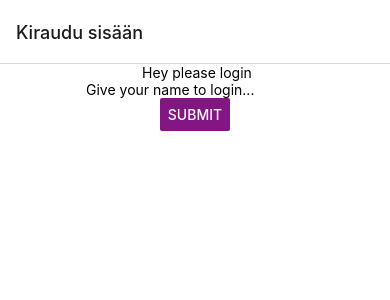
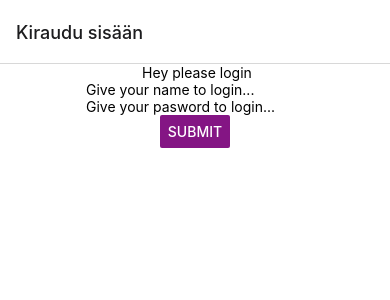
Before and after one commit to TVT21KMO-Mobiilikehitysprojekti-R6/Jaska, a React Native app: screen /LoginPage in a window 390 px wide. Shown: the top 300 px of the page. Built offline with nearby package versions, Linux system fonts and the light colour scheme.

Commit message:
Login ei toimi funktio bugaa

```diff
--- a/App.js
+++ b/App.js
@@ -12,7 +12,7 @@ import { firestone } from './firebase/Config'
 export default function App() {
 
   const Stack = createNativeStackNavigator();
-
+//const [logged, setLogged] = useState(false);
 
   return (
 
--- a/components/LoginPage.js
+++ b/components/LoginPage.js
@@ -1,23 +1,36 @@
 import { View, Text, SafeAreaView, Button, TextInput } from 'react-native'
 import React, { useState } from 'react'
 import Styles from './Styles';
+import {getAuth, signInWithEmailAndPassword} from "../firebase/Config.js";
+import MainPage from './MainPage';
 
 export default function LoginPage({navigation, setLogin}) {
 
   const [username, setUserName] = useState(''); // anna joku nimi
+  const [password, setPassword] = useState(''); // anna joku nimi
+    /* const [error, setError] = useState(null);
 
-  const login = () => {
-    navigation.navigate('MainPage')
-    /*
-    if (username === '') {
-      alert('no user!!')
-      console.log('no user!!')
+    const handleSubmit = () => {
+      setLogin(username, password);
     }
-    else{
-      navigation.navigate('Home', {testKey: username})
-      setUserName('')
-    }*/
-  }
+ */
+    const login = () => {
+      const auth = getAuth()
+      signInWithEmailAndPassword(auth,username,password)
+      .then((userCredential) => {
+        console.log(userCredential.user)
+        setLogin(true)
+      }).catch((error) => {
+        if (error.code === 'auth/wrong-password' || error.code === 'auth/user-not-found') {
+          alert("Inalid credentials!")
+        } else if (error.code === 'auth/too-many-requests') {
+          alert("Too many attempts, your account will be locked temporarility")
+        } else {
+          console.log (error.code)
+          console.log (error.message)
+        }
+      })
+    }
 
   return (
     <View style={Styles.container}>
@@ -25,14 +38,20 @@ export default function LoginPage({navigation, setLogin}) {
         <View style={Styles.input}>
           <TextInput
             sstyle={{flex: 0.75}}
-            onChangeText={(username) => setUserName(username)}
+            onChangeText={text => setUserName(text)}
             value={username}
             placeholder="Give your name to login..."
+            />
+            <TextInput
+            sstyle={{flex: 0.75}}
+            onChangeText={text => setPassword(text)}
+            value={password}
+            placeholder="Give your pasword to login..."
             />
           </View>
         <View>
           <Button style={Styles.buttonLogIn}
-            title="Submit" r
+            title="Submit"
             onPress={login}
             color="#841584"
             />
--- a/components/MainPage.js
+++ b/components/MainPage.js
@@ -1,22 +1,20 @@
 
 import { View, Text, SafeAreaView, Button, TextInput, Pressable, Alert } from 'react-native'
 import React, { useDebugValue, useState, useEffect, useLayoutEffect } from 'react'
-import {firestore, collection, addDoc, ADDEVENT, serverTimestamp, getAuth, signInWithEmailAndPassword} from '../firebase/Config.js';
-import { onSnapshot, orderBy, query, QuerySnapshot } from 'firebase/firestore';
 import { convertFirbaseTimeStampToJS } from '../Helpers/TimeStamp';
-
-
 import Styles from './Styles';
 import { ScrollView } from 'react-native';
 import { Modal } from 'react-native';
 import { Feather } from '@expo/vector-icons';
+import LoginPage from './LoginPage';
 
 
-export default function StartPage({navigation, route,  setLogin}) {
+export default function MainPage({navigation, route}) {
+const carData = "ABC-123"
+const [allEvents, setAllEvents] = useState([]);
+const [logged, setLogged] = useState(1);
 
-const carData = "ABC-123"
 
-const [allEvents, setAllEvents] = useState([]);
 
 //Tämä lisää stack navigaattoriin napin
 useLayoutEffect( () => {
@@ -40,7 +38,6 @@ useEffect(() => {
       const newMileage = {mileage: route.params.mileage};
       const newPrice = {price: route.params.price};
       const newWash = {wash: route.params.wash};
-      //console.log(newMileage);
       toFireBase(newLitres, newMileage, newPrice, newWash);
   }
     getData();
@@ -50,11 +47,8 @@ const toFireBase = async (litres,mileage,price,wash ) => {
   //console.log("toFirebase")
   const docRef = await addDoc(collection(firestore,ADDEVENT),{
     data: litres, mileage, price, wash,
-    created: serverTimestamp()
-
-
+    created: serverTimestamp(),
   }).catch(error => console.log(error))
-  //console.log("testi")
 }
 
   const getData = async => {
@@ -75,7 +69,6 @@ const toFireBase = async (litres,mileage,price,wash ) => {
       tempMessages.push(messageObject)
     })
     setAllEvents(tempMessages)
-    //console.log(tempMessages)
   })
   return () => {
     unsubscribe()
@@ -90,7 +83,9 @@ const toFireBase = async (litres,mileage,price,wash ) => {
   navigation.navigate('AddNewEvent', {testKey: event})
   }
 
-  return (
+
+  if ( logged){
+  return(
 
     <View style={Styles.container}>
       <Text style={Styles.heading}> Tapahtumat {carData} </Text>
@@ -133,9 +128,9 @@ const toFireBase = async (litres,mileage,price,wash ) => {
                 allEvents.map((id) => (
                   <View style={{flexDirection: 'row', justifyContent: 'space-between', marginEnd: 10}} key={id.id}>
                     <View style={Styles.allEventsList} >
-                    <Text style={Styles.listText}>{id.mileage}km</Text>
-                    <Text style={Styles.listText}>{id.litres}L</Text>
-                    <Text style={Styles.listText}>{id.price}€</Text>
+                    {id.mileage!= null && <Text style={Styles.listText}>{id.mileage}Km</Text>}
+                    {id.litres!= null && <Text style={Styles.listText}>{id.litres}L</Text>}
+                    {id.price!= null && <Text style={Styles.listText}>{id.price}€</Text>}
                     <Text style={Styles.listText}>{id.created}</Text>
                     </View>
                   </View>
@@ -148,4 +143,7 @@ const toFireBase = async (litres,mileage,price,wash ) => {
     </View>
 
   );
+}else {
+  return <LoginPage setLogin={setLogged}/>
+};
 }
--- a/firebase/Config.js
+++ b/firebase/Config.js
@@ -2,7 +2,10 @@
 // Import the functions you need from the SDKs you need
 import { initializeApp } from "firebase/app";
 import { getAnalytics } from "firebase/analytics";
-import { getFirestore, collection,addDoc, serverTimestamp } from "firebase/firestore";
+import {getFirestore, collection, query, addDoc, onSnapshot, serverTimestamp, orderBy} from 'firebase/firestore'
+import {getAuth, signInWithEmailAndPassword} from "firebase/auth";
+
+
 
 // TODO: Add SDKs for Firebase products that you want to use
 // https://firebase.google.com/docs/web/setup#available-libraries
@@ -18,19 +21,20 @@ const firebaseConfig = {
   appId: "1:880981662442:web:ee02d740374c4147b69593",
   measurementId: "G-EXRSBRVHGR"
 };
-
-
-
 // Initialize Firebase
 const app = initializeApp(firebaseConfig);
 const analytics = getAnalytics(app);
 const firestore = getFirestore();
-
 const ADDEVENT = 'ADDEVENT';
-export{
-    firestore,
-    collection,
-    addDoc,
-    serverTimestamp,
-    ADDEVENT
-};
+export {
+  firestore,
+  collection,
+  addDoc,
+  serverTimestamp,
+  orderBy,
+  ADDEVENT,
+  query,
+  onSnapshot,
+  getAuth,
+  signInWithEmailAndPassword,
+}
```
